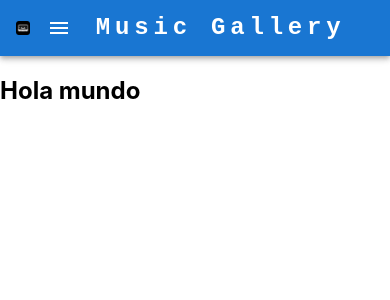
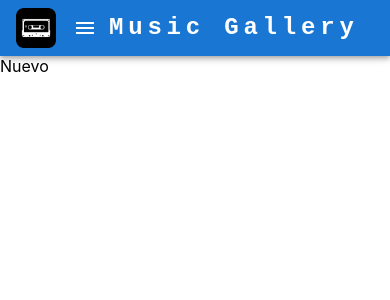
Before and after one commit to Rojo-Web/reto-aluraflix, a React (Create React App) app: page /NUEVO in a window 390 px wide. Shown: the top 300 px of the page. Built offline with nearby package versions, Linux system fonts and the light colour scheme.

Commit message:
Mejoras a el Nav

```diff
--- a/src/Components/NavBar/NavBar.module.css
+++ b/src/Components/NavBar/NavBar.module.css
@@ -1,4 +1,11 @@
-.logo{
-    width: 4%;
+.logo {
+  width: 50px;
+  margin-right: 5px;
+}
+
+@media (max-width: 600px) {
+  .logo {
+    width: 40px;
     margin-right: 5px;
+  }
 }
--- a/src/Components/NavBar/index.jsx
+++ b/src/Components/NavBar/index.jsx
@@ -11,7 +11,7 @@ import Button from "@mui/material/Button";
 import MenuItem from "@mui/material/MenuItem";
 import logos from "./favicon.png";
 import styles from "./NavBar.module.css";
-import { useNavigate } from "react-router-dom";
+import { Link, useNavigate } from "react-router-dom";
 const pages = ["Home", "Nuevo"];
 
 
@@ -31,7 +31,10 @@ function NavBar() {
   const link = (page) =>{
     if (page.target.innerText === "HOME" ) {
       navigate(`/`)
-    }else{
+    }else if (page.target.innerText === "Music Gallery" ) {
+      navigate(`/`)
+    }
+    else{
       navigate(`/${page.target.innerText}`)
     }
     console.log(page.target.innerText);
@@ -44,12 +47,13 @@ function NavBar() {
     <AppBar position="static">
       <Container maxWidth="xl">
         <Toolbar disableGutters>
-          <img src={logos} alt="logo" className={styles.logo}></img>
+          <img src={logos} alt="logo" className={styles.logo} onClick={link}></img>
+
           <Typography
             variant="h6"
             noWrap
             component="a"
-            href="/"
+            onClick={link}
             sx={{
               mr: 2,
               display: { xs: "none", md: "flex" },
@@ -60,7 +64,9 @@ function NavBar() {
               textDecoration: "none",
             }}
           >
+
             {Titulo}
+
           </Typography>
 
           <Box sx={{ flexGrow: 1, display: { xs: "flex", md: "none" } }}>
@@ -104,7 +110,7 @@ function NavBar() {
             variant="h5"
             noWrap
             component="a"
-            href="#app-bar-with-responsive-menu"
+            onClick={link}
             sx={{
               mr: 2,
               display: { xs: "flex", md: "none" },
--- /dev/null
+++ b/src/Pages/Nuevo/Index.jsx
@@ -0,0 +1,11 @@
+
+
+import React from 'react'
+
+const Nuevo = () => {
+  return (
+    <div>Nuevo</div>
+  )
+}
+
+export default Nuevo
--- a/src/Routes.jsx
+++ b/src/Routes.jsx
@@ -1,6 +1,7 @@
 import { BrowserRouter, Route, Routes } from "react-router-dom";
 import NavBar from "./Components/NavBar";
 import Home from "./Pages/Home/Index";
+import Nuevo from "./Pages/Nuevo/Index";
 
 const AppRoutes = () => {
   return (
@@ -8,6 +9,7 @@ const AppRoutes = () => {
       <NavBar />
       <Routes>
         <Route path="/" element={<Home></Home>}></Route>
+        <Route path="/NUEVO" element={<Nuevo></Nuevo>}></Route>
         <Route path="*" element={<Home></Home>}></Route>
       </Routes>
     </BrowserRouter>
```
